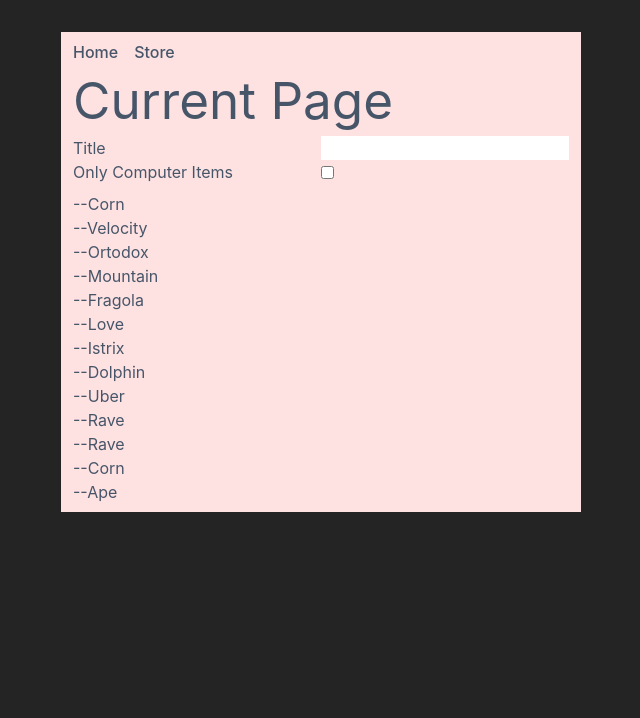
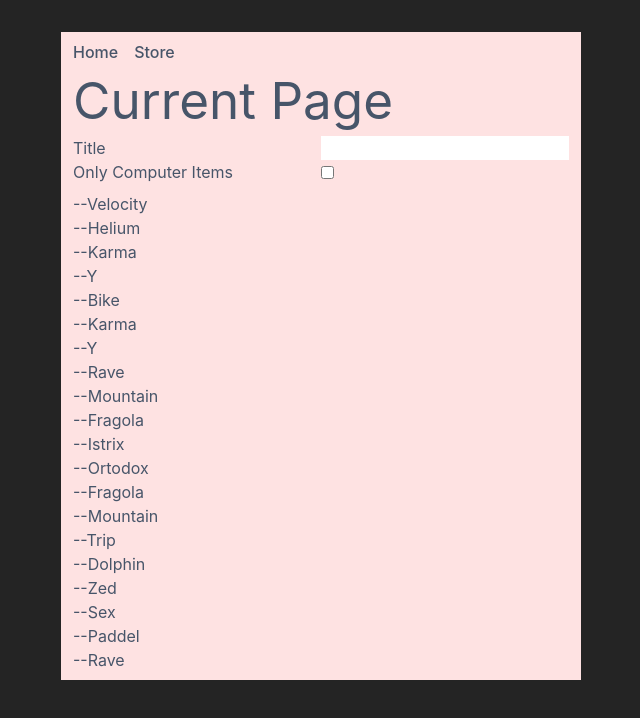
Before and after one commit to pantpad/state-in-url-react-router, a React (Vite) app: page / in a window 1280 px wide. Shown: the top 718 px of the page, without its empty margins (319-959 px from the left). Built offline with nearby package versions, Linux system fonts and the light colour scheme.

Commit message:
refactor(mockList): generate items with loop + generate fn

```diff
--- a/src/App.tsx
+++ b/src/App.tsx
@@ -1,15 +1,13 @@
-import { useState } from "react";
 import "./App.css";
 import CurrentPage from "./components/CurrentPage";
 import Filters from "./components/Filters";
 import List from "./components/List";
 import Nav from "./components/Nav";
 
-import { mockList } from "./mockItems/list";
+import { mockList as allItems } from "./mockItems/list";
 
 export default function App() {
-  const [list, setList] = useState(mockList);
-  console.log(list);
+  console.log(allItems);
 
   return (
     <>
@@ -17,7 +15,7 @@ export default function App() {
         <Nav />
         <CurrentPage />
         <Filters />
-        <List list={list} />
+        <List list={allItems} />
       </main>
     </>
   );
--- a/src/mockItems/list.ts
+++ b/src/mockItems/list.ts
@@ -33,70 +33,16 @@ const alphabet = [
   "Zed",
 ];
 
-export const mockList = [
-  {
-    id: Math.floor(Math.random() * Math.floor(Math.random() * Date.now())),
-    name: alphabet[2],
-    type: "pc",
-  },
-  {
-    id: Math.floor(Math.random() * Math.floor(Math.random() * Date.now())),
-    name: alphabet[Math.floor(Math.random() * 26)],
-    type: "asd",
-  },
-  {
+export const mockList = [] as listItem[];
+
+function generateRandomItem() {
+  return {
     id: Math.floor(Math.random() * Math.floor(Math.random() * Date.now())),
     name: alphabet[Math.floor(Math.random() * 26)],
     type: "pc",
-  },
-  {
-    id: Math.floor(Math.random() * Math.floor(Math.random() * Date.now())),
-    name: alphabet[Math.floor(Math.random() * 26)],
-    type: "adsd",
-  },
-  {
-    id: Math.floor(Math.random() * Math.floor(Math.random() * Date.now())),
-    name: alphabet[Math.floor(Math.random() * 26)],
-    type: "pc",
-  },
-  {
-    id: Math.floor(Math.random() * Math.floor(Math.random() * Date.now())),
-    name: alphabet[Math.floor(Math.random() * 26)],
-    type: "pc",
-  },
-  {
-    id: Math.floor(Math.random() * Math.floor(Math.random() * Date.now())),
-    name: alphabet[Math.floor(Math.random() * 26)],
-    type: "asda",
-  },
-  {
-    id: Math.floor(Math.random() * Math.floor(Math.random() * Date.now())),
-    name: alphabet[Math.floor(Math.random() * 26)],
-    type: "pc",
-  },
-  {
-    id: Math.floor(Math.random() * Math.floor(Math.random() * Date.now())),
-    name: alphabet[Math.floor(Math.random() * 26)],
-    type: "pc",
-  },
-  {
-    id: Math.floor(Math.random() * Math.floor(Math.random() * Date.now())),
-    name: alphabet[Math.floor(Math.random() * 26)],
-    type: "ccc",
-  },
-  {
-    id: Math.floor(Math.random() * Math.floor(Math.random() * Date.now())),
-    name: alphabet[Math.floor(Math.random() * 26)],
-    type: "pc",
-  },
-  {
-    id: Math.floor(Math.random() * Math.floor(Math.random() * Date.now())),
-    name: alphabet[Math.floor(Math.random() * 26)],
-    type: "pc",
-  },
-  {
-    id: Math.floor(Math.random() * Math.floor(Math.random() * Date.now())),
-    name: alphabet[Math.floor(Math.random() * 26)],
-    type: "pc",
-  },
-] as listItem[];
+  };
+}
+
+for (let i = 0; i < 20; i++) {
+  mockList.push(generateRandomItem());
+}
```
